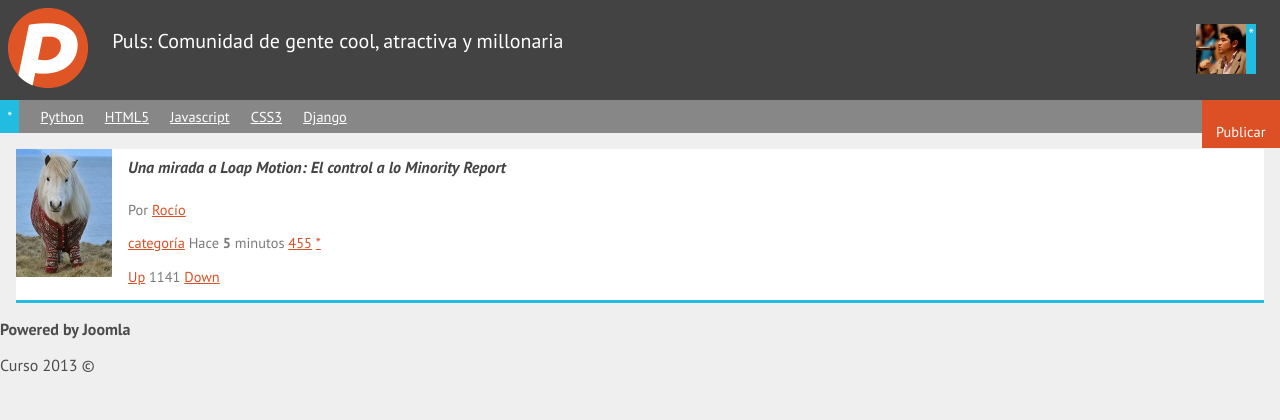
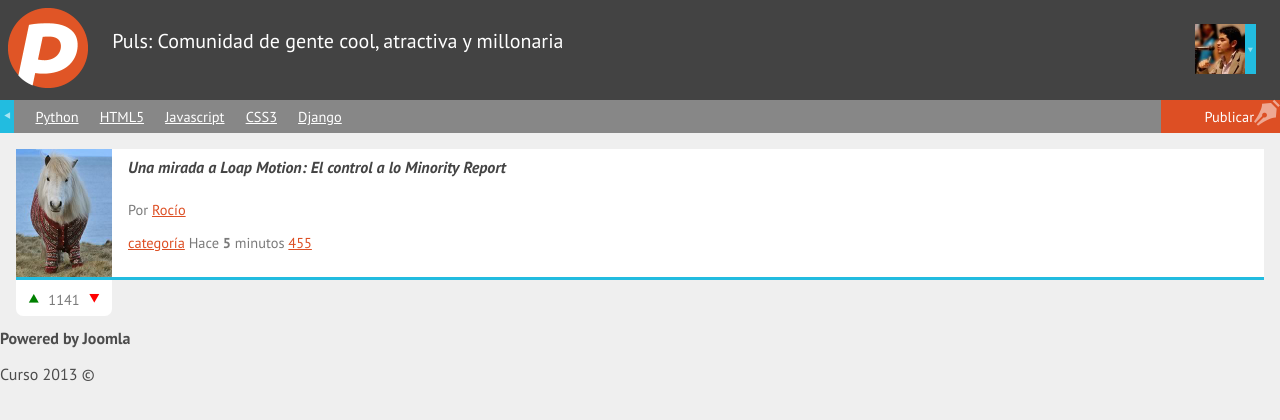
Before and after one commit to rocio-rorro/aplicacion-responsive-curso-disenoweb, a plain HTML site: page index.html in a window 1280 px wide. Drawn offline with Linux system fonts and the light colour scheme.

Commit message:
añadir estilos

```diff
--- a/estilos.css
+++ b/estilos.css
@@ -1,3 +1,13 @@
+@font-face {
+	font-family: 'icomoon';
+	src:url('fonts/icomoon.eot');
+	src:url('fonts/icomoon.eot?#iefix') format('embedded-opentype'),
+		url('fonts/icomoon.ttf') format('truetype'),
+		url('fonts/icomoon.woff') format('woff'),
+		url('fonts/icomoon.svg#icomoon') format('svg');
+	font-weight: normal;
+	font-style: normal;
+}
 a
 {
 	color: #DD4F24;
@@ -44,7 +54,14 @@ header #avatar figcaption
 	background: #22BCE0;
 	float: right;
 	height: 50px;
-	padding: 0 2px;
+	line-height: 50px;
+}
+header #avatar figcaption:after
+{
+	content: "\e601";
+	font-family: "icomoon";
+	font-size: 0.7em;
+	opacity: 0.5;
 }
 header #avatar img
 {
@@ -75,18 +92,38 @@ nav ul li a
 }
 nav #flechita_nav a
 {
-	padding: 0.5em 0.5em;
+	padding: 0.5em 0;
 	background: #22BCE0;
 	text-decoration: none;
 }
+nav #flechita_nav a:after
+{
+	content: "\e600";
+	font-family: "icomoon";
+	opacity: 0.6;
+}
  nav #publicar_nav
  {
+ 	background: #DD4F24;
  	float: right;
  	margin-right: 0;
+ 	padding-right: 0.8em;
+ 	position: relative;
  }
+  nav #publicar_nav:after
+  {
+  	content: "\e603";
+  	font-family: "icomoon";
+  	color: white;
+  	opacity: 0.5;
+  	font-size: 1.8em;
+  	position: absolute;
+  	right: 0;
+  	top: 0;
+  }
   nav #publicar_nav a
  {
- 	background: #DD4F24;
+ 	display: inline-block;
  	padding: 0.5em 1em;
  	text-decoration: none;
  }
@@ -98,11 +135,24 @@ nav #flechita_nav a
 {
 	background: white;
 	border-bottom: 3px #22BCE0 solid;
+	margin-bottom: 3em;
+	min-height: 128px;
+	position: relative;
 }
 #contenido .item p
 {
-color: #7a7a7a;
+	color: #7a7a7a;
 	font-size: 0.9em;
+}
+#contenido .item .datos_item .guardar_item
+{
+	text-decoration: none;
+}
+#contenido .item .datos_item .guardar_item:after
+{
+	content: "\e604";
+	font-family: "icomoon";
+	color: #FD5;
 }
 #contenido .item .datos_item .tag_item
 {
@@ -132,3 +182,34 @@ color: #7a7a7a;
 	color: #444;
 	text-decoration: none;
 }
+#contenido .item .votacion
+{
+	background: white;
+	border-radius: 0 0 0.5em 0.5em;
+	margin: 3px 0 0 0;
+	padding: 0.5em 0;
+	position: absolute;
+	text-align: center;
+	top: 100%;
+	width: 96px;
+}
+#contenido .item .votacion a
+{
+	text-decoration: none;
+}
+#contenido .item .votacion .down:after, #contenido .item .votacion .up:after
+{
+	font-family: "icomoon";
+	font-size: 1.5em;
+	vertical-align: bottom;
+}
+#contenido .item .votacion .down:after
+{
+	content: "\e601";
+	color: red;
+}
+#contenido .item .votacion .up:after
+{
+	content: "\e602";
+	color: green;
+}
--- a/index.html
+++ b/index.html
@@ -16,14 +16,12 @@
             <h1 id="titulo_header">Puls: Comunidad de gente cool, atractiva y millonaria</h1>
         <figure id="avatar">
             <img src="avatar.jpg" />
-            <figcaption>
-                *
-            </figcaption>
+            <figcaption></figcaption>
         </figure>
     </header>
     <nav>
         <ul>
-            <li id="flechita_nav"><a href="#">*</a></li>
+            <li id="flechita_nav"><a href="#"></a></li>
             <li><a href="#">Python</a></li>
             <li><a href="#">HTML5</a></li>
             <li><a href="#">Javascript</a></li>
@@ -44,12 +42,12 @@
                 <a class="tag_item" href="#">categoría</a>
                 <span class="fecha_item">Hace <strong>5</strong> minutos</span>
                 <a class="comentarios_item" href="#">455</a>
-                <a class="guardar_item" href="#">*</a>
+                <a class="guardar_item" href="#"></a>
             </p>
             <p class="votacion">
-                <a class="up" href="#">Up</a>
+                <a class="up" href="#"></a>
                 1141
-                <a class="down" href="#">Down</a>
+                <a class="down" href="#"></a>
             </p>
         </article>
     </section>
```
Also changed, not shown: fonts/icomoon.ttf (added), fonts/icomoon.woff (added), 2 other files.
